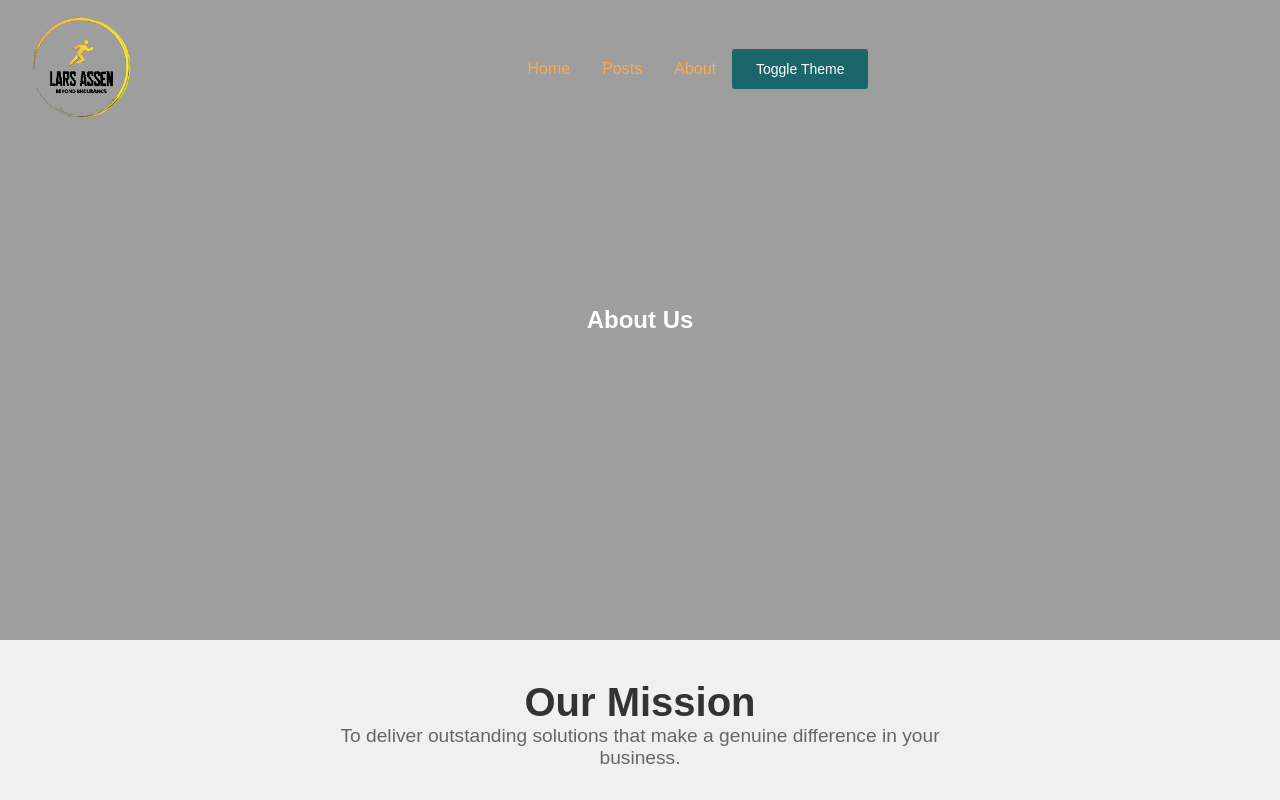
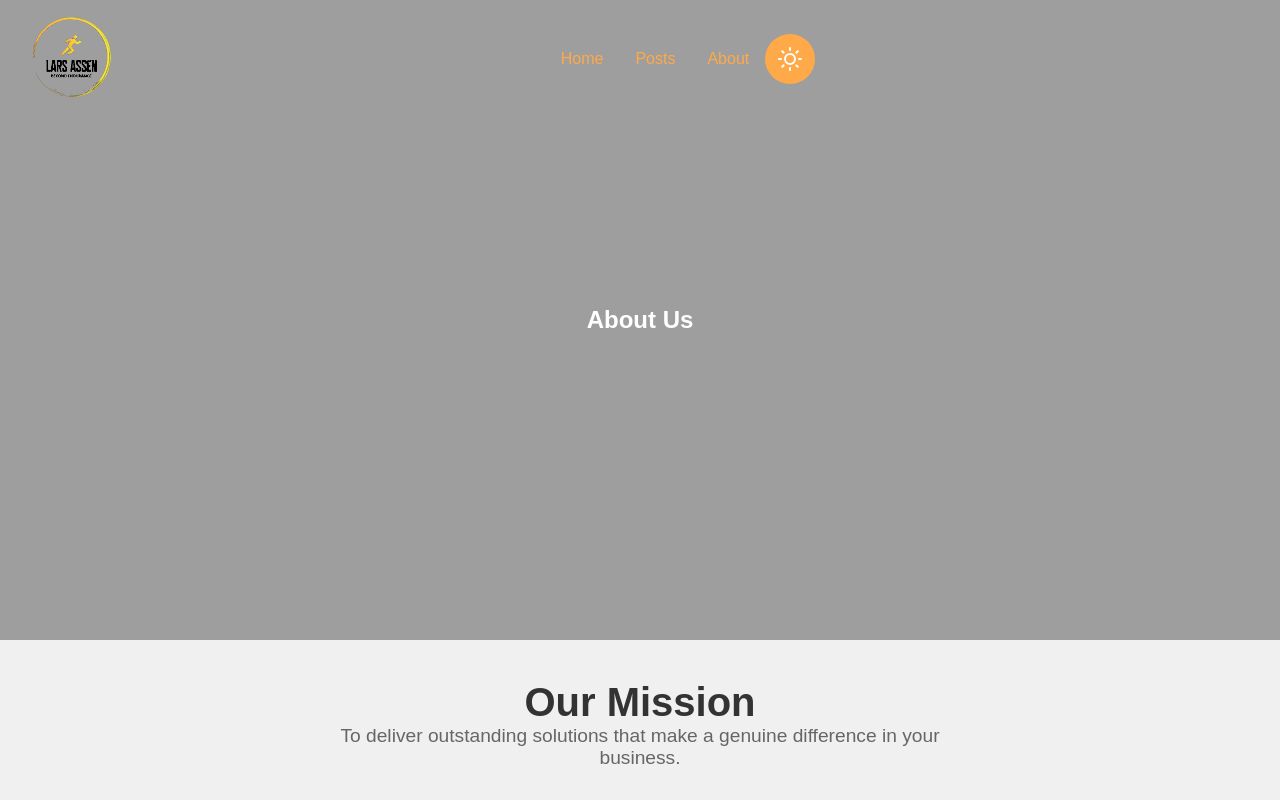
Before and after one commit to LarsAssen/blog-lars-frontend, a Next.js app: page /about in a window 1280 px wide. Shown: the top 800 px of the page. Built offline with nearby package versions, Linux system fonts and the light colour scheme.

Commit message:
small fixes to site

```diff
--- a/components/navbar/Navbar.tsx
+++ b/components/navbar/Navbar.tsx
@@ -1,9 +1,9 @@
 import Link from 'next/link';
-import { use, useContext, useEffect, useState } from 'react';
+import { useContext, useEffect, useState } from 'react';
 import { StyledNavbar } from '@/styles/Nav/NavbarStyles';
 import NavLinks from './NavLinks';
 import MobileMenu from './MobileMenu';
-import styled, { ThemeContext, useTheme } from 'styled-components';
+import styled, { ThemeContext } from 'styled-components';
 import logo from '../../lib/logo.png';
 import logoLight from '../../lib/logo-light.png';
 
@@ -31,7 +31,7 @@ const Navbar: React.FC = () => {
     }, []);
 
     const LogoImage = styled.img`
-    width: 100px; // Adjust size as needed
+    width: 80px; // Adjust size as needed
     height: auto;
     `;
 
--- a/components/theme/ThemeToggle.tsx
+++ b/components/theme/ThemeToggle.tsx
@@ -1,16 +1,70 @@
 import { useContext } from "react";
 import { ThemeContext } from "@/pages/_app";
-import Button from "../UI/Button";
+import { Sun, Moon } from "react-feather";
+import styled, { keyframes } from "styled-components";
+
 
 const ThemeToggle = () => {
   const context = useContext(ThemeContext);
   const {theme, setTheme } = context;
 
+  const toggleTheme = () => {
+    setTheme(theme.theme === 'light' ? 'dark' : 'light');
+  };
+
+
+
   return (
-    <Button variant="secondary" onClick={() => setTheme(theme.theme === "light" ? "dark" : "light")}>
-      Toggle Theme
-    </Button>
+    <ToggleButton onClick={toggleTheme} themeMode={theme.theme}>
+      {theme.theme === 'light' ? <SunIcon /> : <MoonIcon />}
+    </ToggleButton>
   );
 };
 
 export default ThemeToggle;
+
+
+const rotate = keyframes`
+  from {
+    transform: rotate(0deg);
+  }
+  to {
+    transform: rotate(360deg);
+  }
+`;
+
+const ToggleButton = styled.button<{ themeMode: string }>`
+  background: ${({ themeMode, theme }) => (themeMode === 'light' ? theme.buttonBackground : theme.buttonSecondaryBackground)};
+  border: none;
+  border-radius: 30px;
+  cursor: pointer;
+  display: flex;
+  align-items: center;
+  justify-content: center;
+  padding: 10px;
+  width: 50px;
+  height: 50px;
+  transition: background 0.3s ease;
+
+  &:focus {
+    outline: none;
+  }
+
+  &:hover {
+    animation: ${rotate} 0.5s linear;
+  }
+`;
+
+const iconStyles = `
+  width: 24px;
+  height: 24px;
+  color: white;
+`;
+
+const SunIcon = styled(Sun)`
+  ${iconStyles}
+`;
+
+const MoonIcon = styled(Moon)`
+  ${iconStyles}
+`;
--- a/package.json
+++ b/package.json
@@ -17,6 +17,7 @@
     "next": "14.2.1",
     "react": "^18",
     "react-dom": "^18",
+    "react-feather": "^2.0.10",
     "react-quill": "^2.0.0",
     "styled-components": "^6.1.9"
   },
--- a/pages/_app.tsx
+++ b/pages/_app.tsx
@@ -27,7 +27,7 @@ const MyApp: React.FC<AppProps> = ({ Component, pageProps }) => {
     <ThemeContext.Provider value={{theme, setTheme}}>
     <ThemeProvider theme={theme}>
     <GlobalStyles />
-    <Component {...pageProps} />;
+    <Component {...pageProps} />
     </ThemeProvider>
     </ThemeContext.Provider>
     )
--- /dev/null
+++ b/pages/_document.tsx
@@ -0,0 +1,25 @@
+// pages/_document.tsx
+import Document, { Html, Head, Main, NextScript, DocumentContext } from 'next/document';
+
+class MyDocument extends Document {
+  static async getInitialProps(ctx: DocumentContext) {
+    const initialProps = await Document.getInitialProps(ctx);
+    return { ...initialProps };
+  }
+
+  render() {
+    return (
+      <Html>
+        <Head>
+          <link rel="icon" href="/icon.ico" type="image/x-icon"/>
+        </Head>
+        <body>
+          <Main />
+          <NextScript />
+        </body>
+      </Html>
+    );
+  }
+}
+
+export default MyDocument;
--- a/pages/index.tsx
+++ b/pages/index.tsx
@@ -5,9 +5,10 @@ import BlogPostList from "@/components/posts/postLists/BlogPostList";
 import { env } from "process";
 
 const Home: React.FC = () => {
+  console.log(process.env.NEXT_PUBLIC_URL);
   return (
     <Layout>
-      <Hero title={"My Blog"} text={"Welcome to my blog. I hope you enjoy it."} imageUrl={"http://localhost:1337/uploads/7716_20220618_084712_231254754_original_d4b611cdc2.jpg"} primaryButtonText={"Blog"} secondaryButtonText={"Newsletter"} primaryButtonOnClick={function (): void {
+      <Hero title={"My Blog"} text={"Welcome to my blog. I hope you enjoy it."} imageUrl="https://blog-lars-backend-pjobs.ondigitalocean.app/uploads/hero_bf0f08bdb3.jpg" primaryButtonText={"Blog"} secondaryButtonText={"Newsletter"} primaryButtonOnClick={function (): void {
         throw new Error("Function not implemented.");
       } } secondaryButtonOnClick={function (): void {
         throw new Error("Function not implemented.");
```
Also changed, not shown: 2 other files (tests, documents, lock files or other folders).
